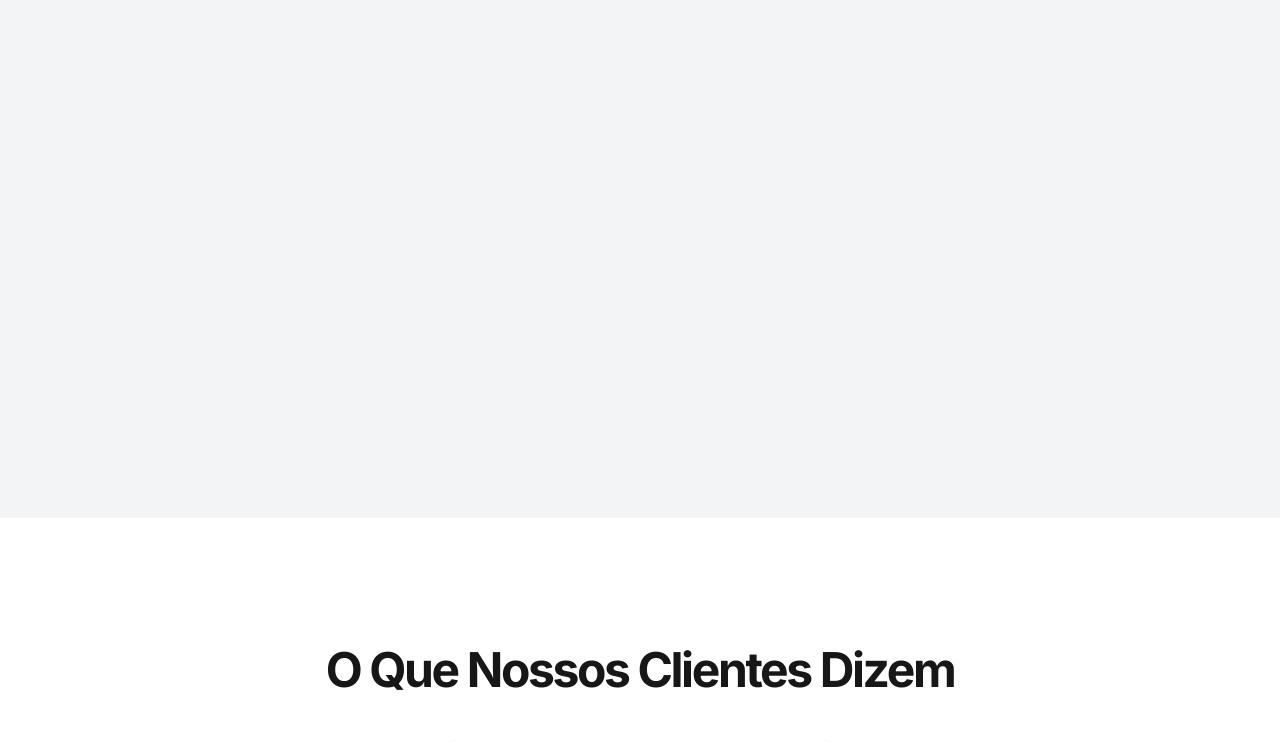
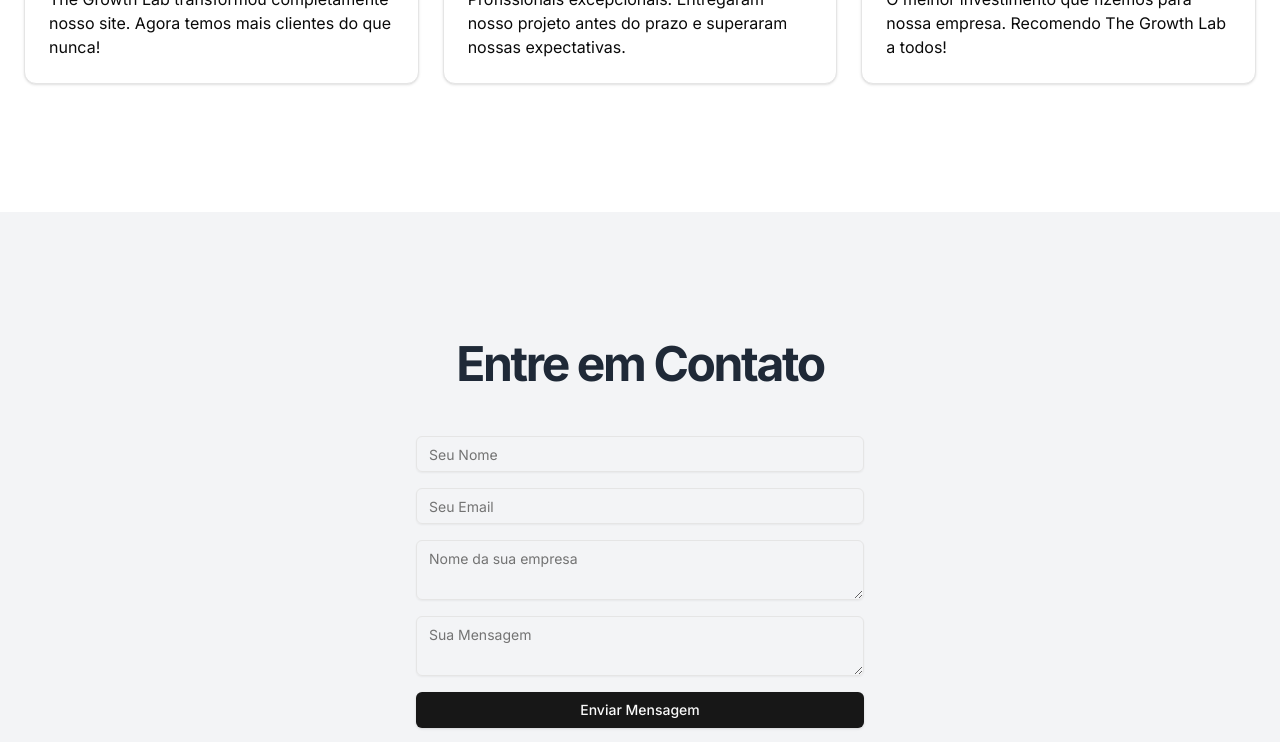
Before and after one commit to alexandre2120/thegrowthlab, a Next.js app: page / in a window 1280 px wide. Shown: the part 2345-3087 px from the top of the page. Built offline with nearby package versions, Linux system fonts and the light colour scheme.

Commit message:
form changed

```diff
--- a/app/page.tsx
+++ b/app/page.tsx
@@ -11,7 +11,7 @@ export default function Home() {
       <Hero />
       <Services />
       <Process />
-      <Portfolio />
+      {/* <Portfolio /> */}
       <Testimonials />
       <Contact />
     </div>
--- a/components/Contact.tsx
+++ b/components/Contact.tsx
@@ -10,6 +10,7 @@ export default function Contact() {
         <form className="max-w-md mx-auto space-y-4">
           <Input placeholder="Seu Nome" />
           <Input type="email" placeholder="Seu Email" />
+          <Textarea placeholder="Nome da sua empresa" />
           <Textarea placeholder="Sua Mensagem" />
           <Button type="submit" className="w-full">Enviar Mensagem</Button>
         </form>
```
